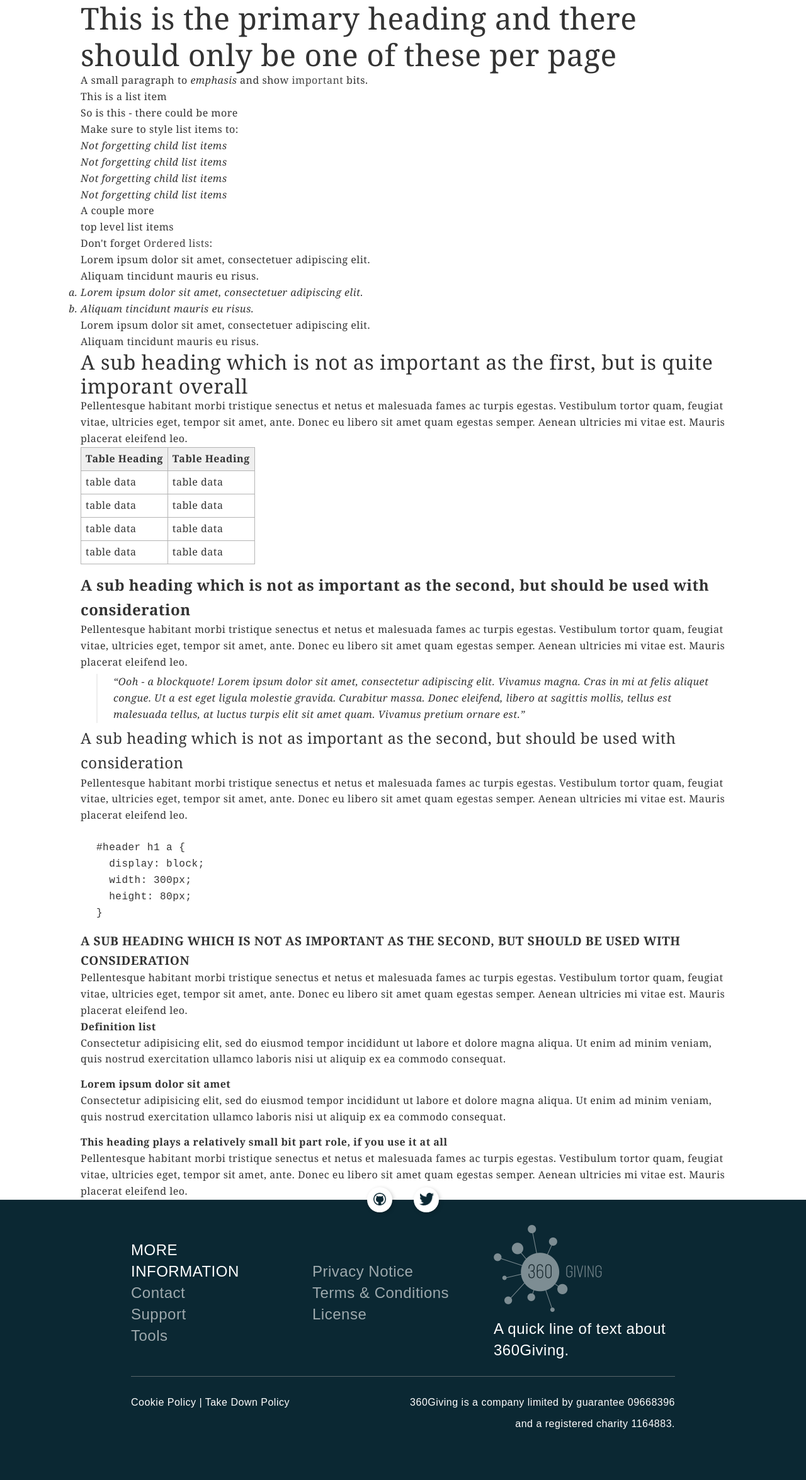
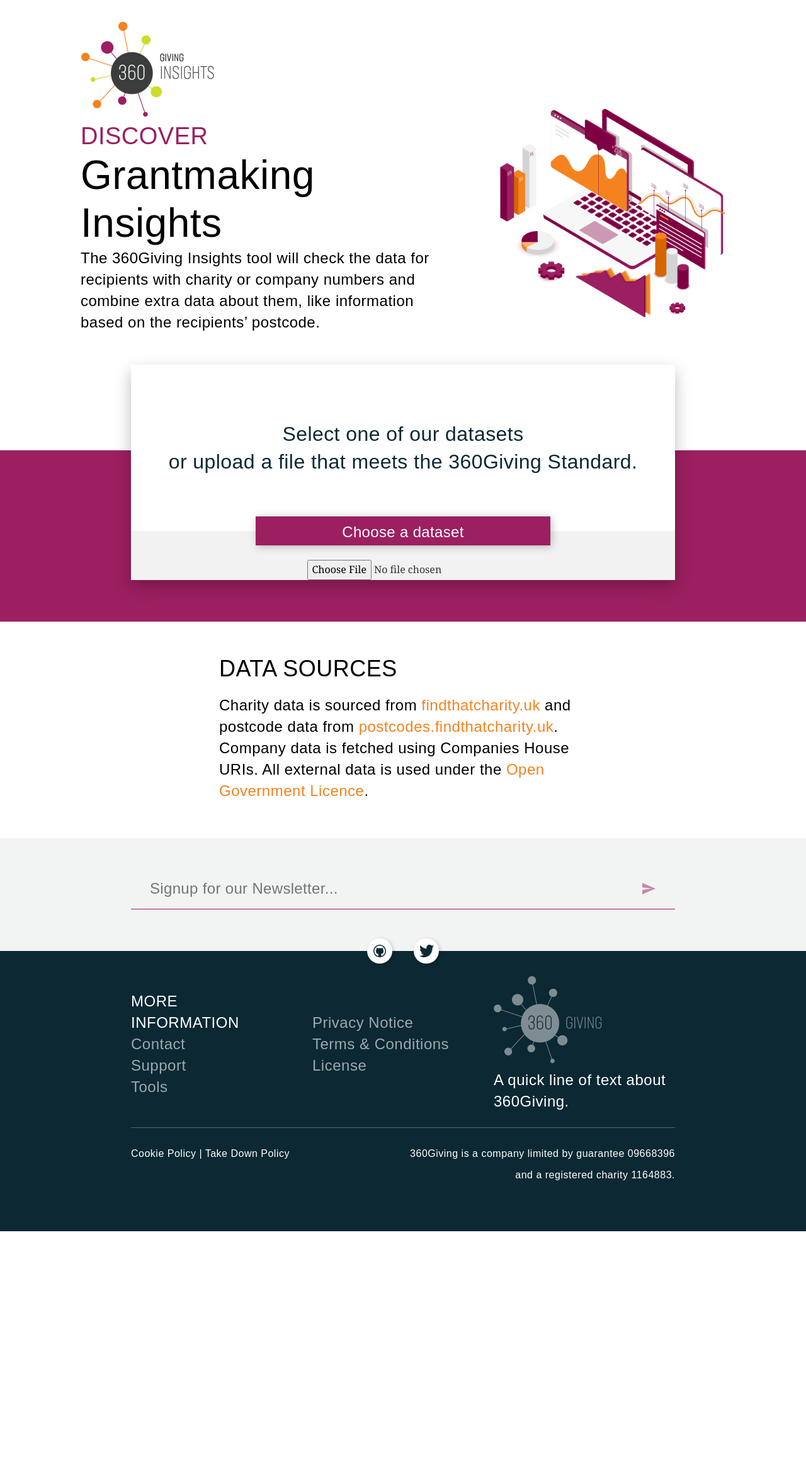
Before and after one commit to ccmdesign/360-insights, a Jekyll site: the page built from source/index.html, in a window 1280 px wide. Shown: the whole page at 63% size. Built offline with Jekyll 4.4.1, drawn with Linux system fonts in a browser that asks for light colours; some web fonts are replaced; after the commit the page ends 1955 px from its top, so only the background shows below that.

Commit message:
:rocket: Add homepage progress.

```diff
--- a/source/_layouts/default.html
+++ b/source/_layouts/default.html
@@ -22,6 +22,7 @@
 
     <title>{{page.title}}</title>
 
+    <link rel="stylesheet" href="https://use.typekit.net/nri0jbb.css">
     <link rel="stylesheet" href="{{ '/vendor/sanitize.css' | relative_url}}">
     <link rel="stylesheet" href="{{ '/css/styles.css' | relative_url}}">
     <!-- <link rel="stylesheet" href="https://use.typekit.net/XXXX.css"> -->
--- /dev/null
+++ b/source/_sass/_homepage.scss
@@ -0,0 +1,230 @@
+.homepage {
+
+  &__header {
+    @extend .wrapper;
+    padding-top: 34px;
+    padding-bottom: 558px;
+    background-image: url('/images/homepage-header-background.png');
+    background-repeat: no-repeat;
+    background-size: 100%;
+    background-position: 40% 75%;
+    font-family: $compact-sans;
+    font-weight: 300;
+
+    @include breakpoint($large) {
+      background-size: 35%;
+      background-position: right 45%;
+      padding-right: 33%;
+      padding-bottom: 186px;
+    }
+
+    h2 {
+      color: #9c1f61;
+      font-size: 1.75em;
+      font-weight: 400;
+      text-transform: uppercase;
+
+      @include breakpoint($large) {
+        font-size: 2.375em;
+      }
+    }
+
+    h1 {
+      font-size: 3em;
+      color: #000000;
+
+      @include breakpoint($large) {
+        font-size: 4em;
+      }
+    }
+
+    p {
+      font-size: 1.25em;
+      line-height: 30px;
+      color: #000000;
+
+      @include breakpoint($large) {
+        font-size: 1.5em;
+        line-height: 34px;
+      }
+    }
+  }
+
+  &__file-selection {
+    background-color: #9c1f61;
+    padding: 24px 4px 36px 4px;
+
+    @include breakpoint($large) {
+      padding: 48px 100px 66px 100px;
+    }
+
+    &__zone {
+      background-color: #f2f2f2;
+      text-align: center;
+
+      button {
+        border: 1px solid #9c1f61;
+        background-color: #9c1f61;
+        outline: 0;
+        box-shadow: 2px 2px 12px rgba(0, 0, 0, 0.25);
+        padding: 12px 16px 8px 16px;
+        color: #ffffff;
+        font-family: $compact-sans;
+        font-size: 1.25em;
+        font-weight: 300;
+        letter-spacing: 0.33px;
+        line-height: 24px;
+        transform: translateY(-50%);
+
+        @include breakpoint($large) {
+          padding: 12px 136px 8px 136px;
+          font-size: 1.5em;
+        }
+      }
+    }
+
+    &__wrapper {
+      @extend .wrapper;
+      background-color: #ffffff;
+      box-shadow: 0 10px 24px rgba(0, 0, 0, 0.25);
+      margin-top: -184px;
+
+      p {
+        color: #0b2833;
+        font-family: $compact-sans;
+        font-size: 1.25em;
+        font-weight: 300;
+        letter-spacing: 0.44px;
+        line-height: 30px;
+        padding: 32px 12px;
+        text-align: center;
+
+        @include breakpoint($large) {
+          font-size: 2em;
+          line-height: 44px;
+          padding: 88px 54px;
+        }
+      }
+    }
+  }
+
+  &__data-sources {
+    @extend .wrapper;
+    padding: 32px 4px;
+    text-align: center;
+    font-family: $compact-sans;
+    font-size: 1.25em;
+    font-weight: 300;
+    color: #000000;
+    line-height: 30px;
+
+    @include breakpoint($large) {
+      padding: 58px 220px;
+      font-size: 1.5em;
+      line-height: 34px;
+    }
+
+    h2 {
+      text-transform: uppercase;
+      font-weight: 400;
+      margin-bottom: 12px;
+      font-size: 1.25em;
+      line-height: 30px;
+
+      @include breakpoint($large) {
+        font-size: 1.5em;
+        line-height: 34px;
+        margin-bottom: 24px;
+      }
+    }
+
+    a {
+      position: relative;
+      color: #f4831f;
+
+      &:hover {
+        color: #f4831f;
+
+        &::after {
+          transform: none;
+        }
+      }
+
+      &::after {
+        position: absolute;
+        content: '';
+        width: 100%;
+        height: 1px;
+        top: calc(100% - 4.5px);
+        left: 0;
+        background-color: #f4831f;
+        transition: transform 0.23s ease-in-out;
+        transform-origin: center;
+        transform: scaleX(0);
+      }
+    }
+  }
+
+  &__newsletter {
+    background-color: #f2f4f4;
+    padding: 24px 4px 36px 4px;
+
+    @include breakpoint($large) {
+      padding: 48px 100px 66px 100px;
+    }
+
+    &__form {
+      border-bottom: 1px solid #9c1f61;
+      width: 100%;
+      display: flex;
+
+      input {
+        padding: 8px 12px;
+        color: #9c1f61;
+
+        @include breakpoint($large) {
+          padding: 18px 30px;
+        }
+      }
+
+      input[type='email'] {
+        flex: 1;
+        background: none;
+        border: none;
+        outline: 0;
+        font-family: $compact-sans;
+        font-size: 1.5em;
+        font-weight: 300;
+        letter-spacing: 0.33px;
+        line-height: 24px;
+      }
+
+      input[type='submit'] {
+        flex: 0;
+        background: none;
+        border: none;
+        outline: none;
+        opacity: 0.5;
+        cursor: pointer;
+        transition: opacity 0.13s ease-in-out;
+        font-family: 'Material Icons';
+        font-weight: normal;
+        font-style: normal;
+        font-size: 24px;
+        line-height: 1;
+        letter-spacing: normal;
+        text-transform: none;
+        display: inline-block;
+        white-space: nowrap;
+        word-wrap: normal;
+        direction: ltr;
+        -webkit-font-feature-settings: 'liga';
+        -webkit-font-smoothing: antialiased;
+
+        &:hover {
+          opacity: 1;
+        }
+      }
+    }
+  }
+}
--- a/source/_sass/_main.scss
+++ b/source/_sass/_main.scss
@@ -53,7 +53,7 @@
 }
 
 footer {
-  font-family: $sans-serif;
+  font-family: $compact-sans;
   background-color: #0b2833;
   color: #ffffff;
   padding-bottom: 48px;
@@ -66,6 +66,13 @@
     font-size: 1.5em;
     font-weight: 400;
     line-height: 34px;
+
+    @include breakpoint($touch) {
+      &:last-child {
+        padding-top: 28px;
+        text-align: center;
+      }
+    }
   }
 }
 
@@ -125,9 +132,13 @@
 
   &__divider {
     @extend .wrapper;
-    padding: 24px 80px;
+    padding: 16px 4px;
     font-weight: 300;
     line-height: 34px;
+
+    @include breakpoint($large) {
+      padding: 24px 80px;
+    }
 
     hr {
       background-color: rgba(151, 151, 151, 0.56);
@@ -139,10 +150,23 @@
     &__columns {
       padding-top: 24px;
       display: flex;
-      justify-content: space-between;
+      justify-content: center;
+      flex-direction: column;
+
+      @include breakpoint($large) {
+        justify-content: space-between;
+        flex-direction: row;
+      }
 
       p {
         flex: 1;
+
+        @include breakpoint($touch) {
+          text-align: center !important;
+          &:last-child {
+            padding-top: 16px;
+          }
+        }
       }
     }
   }
--- a/source/css/styles.scss
+++ b/source/css/styles.scss
@@ -10,8 +10,13 @@
 $medium-up: 40.063em;
 $large: 64.063em;
 
-$sans-serif: neusa-next-std-compact, sans-serif;
+$sans-serif: Arial, sans-serif;
 $serif: Georgia, 'Times New Roman', Times, serif;
+
+$std-sans: neusa-next-std, sans-serif;
+$compact-sans: neusa-next-std-compact, sans-serif;
+$condensed-sans: neusa-next-std-condensed, sans-serif;
+$wide-sans: neusa-next-std-wide, sans-serif;
 
 $main-color: #333;
 
@@ -23,3 +28,4 @@
 @import 'header';
 
 @import 'custom-elements';
+@import 'homepage';
--- a/source/index.html
+++ b/source/index.html
@@ -2,89 +2,46 @@
 layout: default
 title: Boilerplate
 ---
-<main class="wrapper">
+<div class="homepage__header">
+  <img src="images/360-insights-logo.png" /><br />
+  <h2>Discover</h2>
+  <h1>Grantmaking Insights</h1>
+  <p>
+    The 360Giving Insights tool will check the data for recipients with charity or company numbers and combine extra data about them, like information based on the recipients’ postcode.
+  </p>
+</div>
 
-<h1>This is the primary heading and there should only be one of these per page</h1>
-  <p>A small paragraph to <em>emphasis</em> and show <strong>important</strong> bits.</p>
-  <ul>
-      <li>This is a list item</li>
-      <li>So is this - there could be more</li>
-      <li>Make sure to style list items to:
-          <ul>
-              <li>Not forgetting child list items</li>
-              <li>Not forgetting child list items</li>
-              <li>Not forgetting child list items</li>
-              <li>Not forgetting child list items</li>
-          </ul>
-      </li>
-      <li>A couple more</li>
-      <li>top level list items</li>
-  </ul>
-  <p>Don't forget <strong>Ordered lists</strong>:</p>
-  <ol>
-     <li>Lorem ipsum dolor sit amet, consectetuer adipiscing elit.</li>
-     <li>Aliquam tincidunt mauris eu risus.
-      <ol>
-          <li>Lorem ipsum dolor sit amet, consectetuer adipiscing elit.</li>
-          <li>Aliquam tincidunt mauris eu risus.</li>
-      </ol>
-      </li>
-     <li>Lorem ipsum dolor sit amet, consectetuer adipiscing elit.</li>
-     <li>Aliquam tincidunt mauris eu risus.
-  </ol>
-  <h2>A sub heading which is not as important as the first, but is quite imporant overall</h2>
-  <p>Pellentesque habitant morbi tristique senectus et netus et malesuada fames ac turpis egestas. Vestibulum tortor quam, feugiat vitae, ultricies eget, tempor sit amet, ante. Donec eu libero sit amet quam egestas semper. Aenean ultricies mi vitae est. Mauris placerat eleifend leo.</p>
-  <table>
-      <tr>
-          <th>Table Heading</th>
-          <th>Table Heading</th>
-      </tr>
-      <tr>
-          <td>table data</td>
-          <td>table data</td>
-      </tr>
-      <tr>
-          <td>table data</td>
-          <td>table data</td>
-      </tr>
-      <tr>
-          <td>table data</td>
-          <td>table data</td>
-      </tr>
-      <tr>
-          <td>table data</td>
-          <td>table data</td>
-      </tr>
-  </table>
+<div class="homepage__file-selection">
+  <div class="homepage__file-selection__wrapper">
+    <p>
+      Select one of our datasets<br />or upload a file that meets the 360Giving Standard.
+    </p>
+    <div class="homepage__file-selection__zone">
+      <button>Choose a dataset</button>
+      <form class="homepage__file-selection__drop">
+        <input type="file" name="datasetFile" placeholder="Upload a file" />
+      </form>
+    </div>
+  </div>
+</div>
 
-  <h3>A sub heading which is not as important as the second, but should be used with consideration</h3>
-  <p>Pellentesque habitant morbi tristique senectus et netus et malesuada fames ac turpis egestas. Vestibulum tortor quam, feugiat vitae, ultricies eget, tempor sit amet, ante. Donec eu libero sit amet quam egestas semper. Aenean ultricies mi vitae est. Mauris placerat eleifend leo.</p>
-  <blockquote><p>“Ooh - a blockquote! Lorem ipsum dolor sit amet, consectetur adipiscing elit. Vivamus magna. Cras in mi at felis aliquet congue. Ut a est eget ligula molestie gravida. Curabitur massa. Donec eleifend, libero at sagittis mollis, tellus est malesuada tellus, at luctus turpis elit sit amet quam. Vivamus pretium ornare est.”</p></blockquote>
-  <h4>A sub heading which is not as important as the second, but should be used with consideration</h4>
-  <p>Pellentesque habitant morbi tristique senectus et netus et malesuada fames ac turpis egestas. Vestibulum tortor quam, feugiat vitae, ultricies eget, tempor sit amet, ante. Donec eu libero sit amet quam egestas semper. Aenean ultricies mi vitae est. Mauris placerat eleifend leo.</p>
-  <pre><code>
-#header h1 a {
-  display: block;
-  width: 300px;
-  height: 80px;
-}
-</code></pre>
-  <h5>A sub heading which is not as important as the second, but should be used with consideration</h5>
-  <p>Pellentesque habitant morbi tristique senectus et netus et malesuada fames ac turpis egestas. Vestibulum tortor quam, feugiat vitae, ultricies eget, tempor sit amet, ante. Donec eu libero sit amet quam egestas semper. Aenean ultricies mi vitae est. Mauris placerat eleifend leo.</p>
-  <dl>
- <dt>Definition list</dt>
- <dd>Consectetur adipisicing elit, sed do eiusmod tempor incididunt ut labore et dolore magna
-aliqua. Ut enim ad minim veniam, quis nostrud exercitation ullamco laboris nisi ut aliquip ex ea
-commodo consequat.</dd>
-   <dt>Lorem ipsum dolor sit amet</dt>
-   <dd>Consectetur adipisicing elit, sed do eiusmod tempor incididunt ut labore et dolore magna
-aliqua. Ut enim ad minim veniam, quis nostrud exercitation ullamco laboris nisi ut aliquip ex ea
-commodo consequat.</dd>
-</dl>
-<h6>This heading plays a relatively small bit part role, if you use it at all</h6>
-  <p>Pellentesque habitant morbi tristique senectus et netus et malesuada fames ac turpis egestas. Vestibulum tortor quam, feugiat vitae, ultricies eget, tempor sit amet, ante. Donec eu libero sit amet quam egestas semper. Aenean ultricies mi vitae est. Mauris placerat eleifend leo.</p>
+<div class="homepage__data-sources">
+  <div style="display:inline-block;text-align:left;">
+    <h2>Data sources</h2>
+    <p>
+      Charity data is sourced from <a href="findthatcharity.uk">findthatcharity.uk</a> and postcode data from <a href="postcodes.findthatcharity.uk">postcodes.findthatcharity.uk</a>. Company data is fetched using Companies House URIs. All external data is used under the <a href="#">Open Government Licence</a>.
+    </p>
+  </div>
+</div>
 
-</main>
+<div class="homepage__newsletter">
+  <div class="wrapper">
+    <form class="homepage__newsletter__form">
+      <input type="email" name="email" placeholder="Signup for our Newsletter..." />
+      <input type="submit" value="send" />
+    </form>
+  </div>
+</div>
 
 <footer>
   <ul class="footer__social">
```
Also changed, not shown: source/images/360-insights-logo.png (added), source/images/homepage-header-background.png (added).
